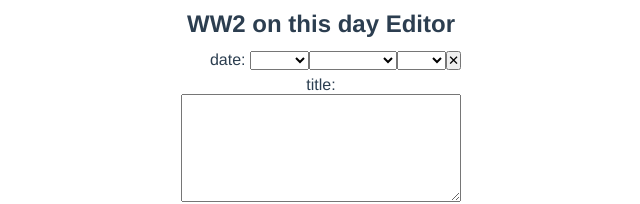
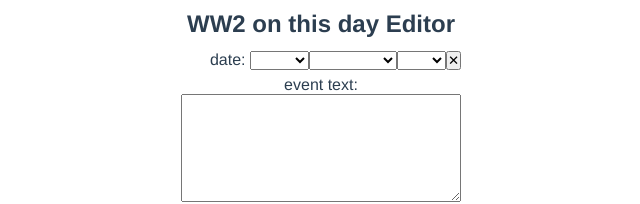
Before and after one commit to brianfordcode/ww2onthisday-editor, a Vue app: page /#/ in a window 1280 px wide. Shown: the top 204 px of the page, without its empty margins (319-959 px from the left). Built offline with nearby package versions, Linux system fonts and the light colour scheme.

Commit message:
rid of # in url

```diff
--- a/src/App.vue
+++ b/src/App.vue
@@ -14,7 +14,7 @@
   -webkit-font-smoothing: antialiased;
   -moz-osx-font-smoothing: grayscale;
   color: #2c3e50;
-  height: 100vh;
+  height: 100%;
 }
 
 #nav {
--- a/src/components/edit.vue
+++ b/src/components/edit.vue
@@ -47,7 +47,7 @@
 
       <!-- TITLE -->
       <label for="title" >
-        <p :class="markDone(title)" style="text-align: center;">title:</p>
+        <p :class="markDone(title)" style="text-align: center;">event text:</p>
         <textarea class="textarea" v-model="title"/>
       </label>
 
@@ -190,7 +190,6 @@
           style="margin-top: 10px; overflow-wrap: break-word"
         >
           <div class="book-details" style="display: flex; flex-direction: column; align-items: flex-end; border: 1px solid">
-            <p>id: {{book.id}}</p>
             <p style="width: 207.36px; overflow-wrap: break-word">title: {{book.title}}</p>
             <img
               :src="`${book.picture}`"
@@ -291,7 +290,6 @@
           style="margin-top: 10px; overflow-wrap: break-word"
         >
           <div class="movie-details" style="display: flex; flex-direction: column; align-items: flex-end; border: 1px solid;">
-            <p>id: {{movie.id}}</p>
             <p style="width: 207.36px; overflow-wrap: break-word">title: {{movie.title}}</p>
             <img
               :src="`${movie.picture}`"
--- a/src/components/preview.vue
+++ b/src/components/preview.vue
@@ -129,13 +129,13 @@
 
 
 </div>
-    <!-- MODAL IF SENT TO FIREBASE  -->
+    <!-- MODAL IF SENT TO FIREBASE
     <p
         class="submit-success-modal"
         v-if="submittedEvent"
     >
     Event Submitted!
-    </p>
+    </p> -->
 
 
 </template>
@@ -167,7 +167,6 @@ export default {
             setTimeout(() => {
                 this.submittedEvent = false
             }, 2000)
-
         }
     }
 
@@ -180,13 +179,14 @@ export default {
     border: 1px solid;
     width: max-content;
     height: max-content;
-    margin: 0 auto 20px auto;
+    margin: 0 auto 15px auto;
     position: relative;
 }
 
 .event-container {
     display: flex;
     padding: 10px 25px;
+
 }
 
 .event-details {
--- a/src/router/index.js
+++ b/src/router/index.js
@@ -1,4 +1,4 @@
-import { createRouter, createWebHashHistory } from 'vue-router'
+import { createRouter, createWebHistory } from 'vue-router'
 import Home from '../views/Home.vue'
 
 const routes = [
@@ -10,8 +10,12 @@ const routes = [
 ]
 
 const router = createRouter({
-  history: createWebHashHistory(),
-  routes
+  history: createWebHistory(),
+  routes,
+  mode: "history",
+  scrollBehavior (to, from, savedPosition) {
+    return { top: 0 }
+  },
 })
 
 export default router
```
